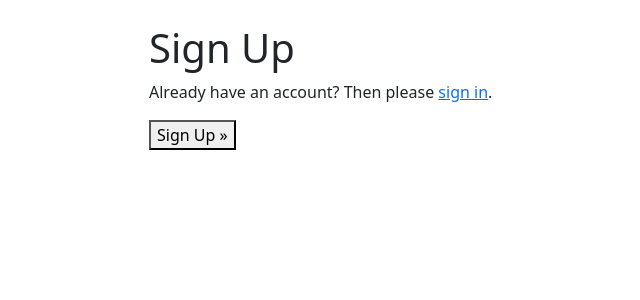
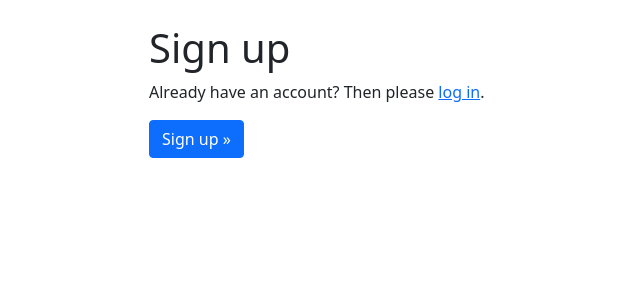
Before and after one commit to Nocturnale-Romanum/website, a Django app: template nocturnale/templates/account/signup.html in a window 1280 px wide. Shown: the part 135-435 px from the top of the page, without its empty margins (123-763 px from the left). Run offline with Django 3.2, Linux system fonts and the light colour scheme; the template is opened without the code that fills it: most values are stand-ins (such as "Sample title", 1, 10 or a date in 2020).

Commit message:
Nicer buttons for user forms

```diff
--- a/nocturnale/templates/account/login.html
+++ b/nocturnale/templates/account/login.html
@@ -2,12 +2,13 @@
 
 {% load i18n %}
 {% load account socialaccount %}
+{% load crispy_forms_tags %}
 
 {% block head_title %}{% trans "Sign In" %}{% endblock %}
 
 {% block content %}
 
-<h1>{% trans "Login" %}</h1>
+<h1>{% trans "Log in" %}</h1>
 
 {% get_providers as socialaccount_providers %}
 
@@ -40,7 +41,7 @@ for a {{ site_name }} account and sign in below:{% endblocktrans %}</p>
   <input type="hidden" name="{{ redirect_field_name }}" value="{{ redirect_field_value }}" />
   {% endif %}
   <a class="button secondaryAction" href="{% url 'account_reset_password' %}">{% trans "Forgot Password?" %}</a>
-  <button class="primaryAction" type="submit">{% trans "Sign In" %}</button>
+  <button class="btn btn-primary primaryAction" type="submit">{% trans "Log in" %}</button>
 </form>
 
 {% endblock %}
--- a/nocturnale/templates/account/password_reset.html
+++ b/nocturnale/templates/account/password_reset.html
@@ -17,8 +17,8 @@
     <form method="POST" action="{% url 'account_reset_password' %}" class="password_reset">
         {% csrf_token %}
         {{ form.as_p }}
-        <input type="submit" value="{% trans 'Reset My Password' %}" />
+        <input type="submit" class="btn btn-primary" value="{% trans 'Reset My Password' %}" />
     </form>
 
-    <p>{% blocktrans %}Please contact us if you have any trouble resetting your password.{% endblocktrans %}</p>
+    <p>{% blocktrans %}Please contact us at bry [dot] matthias [at] yahoo.com if you have any trouble resetting your password.{% endblocktrans %}</p>
 {% endblock %}
--- a/nocturnale/templates/account/signup.html
+++ b/nocturnale/templates/account/signup.html
@@ -5,9 +5,9 @@
 {% block head_title %}{% trans "Signup" %}{% endblock %}
 
 {% block content %}
-<h1>{% trans "Sign Up" %}</h1>
+<h1>{% trans "Sign up" %}</h1>
 
-<p>{% blocktrans %}Already have an account? Then please <a href="{{ login_url }}">sign in</a>.{% endblocktrans %}</p>
+<p>{% blocktrans %}Already have an account? Then please <a href="{{ login_url }}">log in</a>.{% endblocktrans %}</p>
 
 <form class="signup" id="signup_form" method="post" action="{% url 'account_signup' %}">
   {% csrf_token %}
@@ -15,7 +15,7 @@
   {% if redirect_field_value %}
   <input type="hidden" name="{{ redirect_field_name }}" value="{{ redirect_field_value }}" />
   {% endif %}
-  <button type="submit">{% trans "Sign Up" %} &raquo;</button>
+  <button type="submit" class="btn btn-primary">{% trans "Sign up" %} &raquo;</button>
 </form>
 
 {% endblock %}
```
